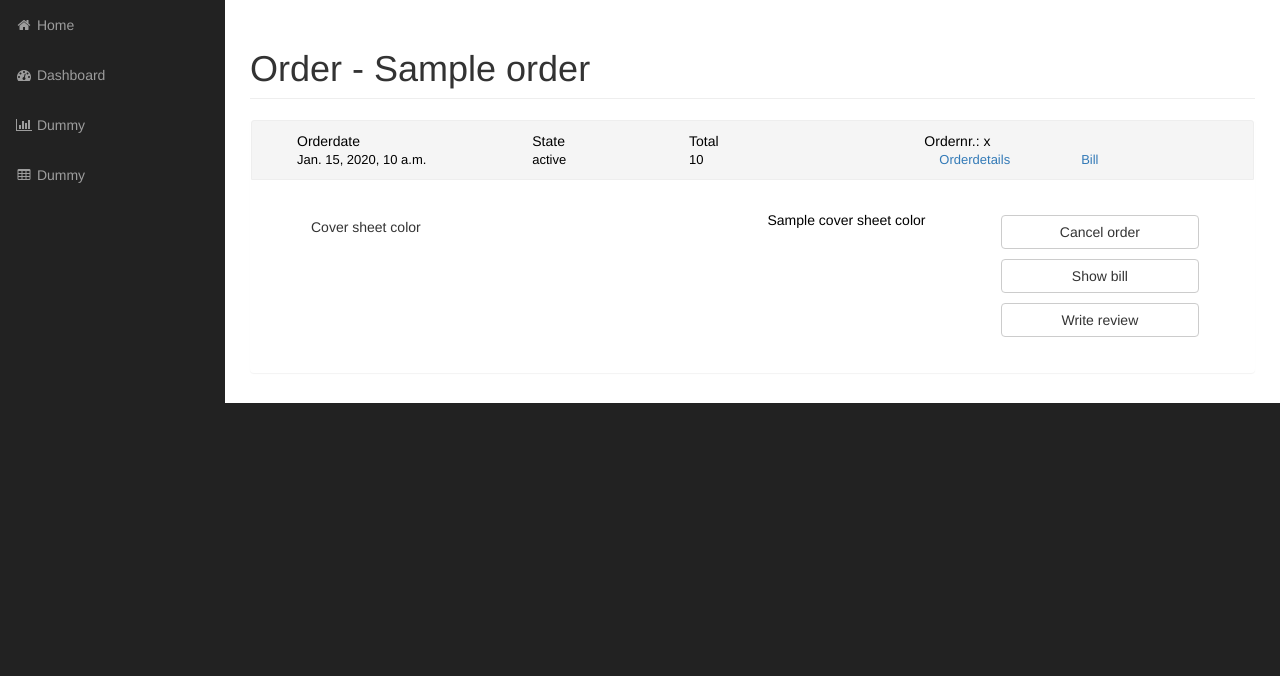
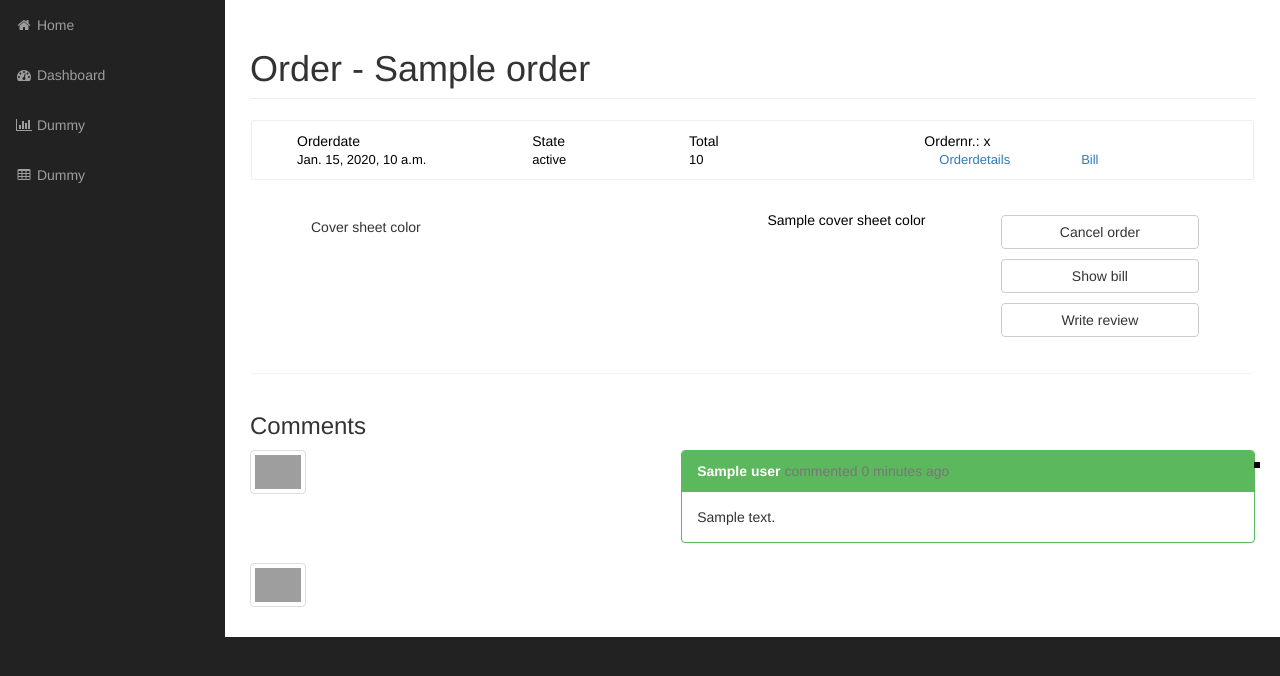
Before and after one commit to anselm92/pms, a Django app: template pms/printing/templates/printing/order/order_overview.html in a window 1280 px wide. Shown: the part 51-727 px from the top of the page. Run offline with Django 3.2, Linux system fonts and the light colour scheme; the template is opened without the code that fills it: most values are stand-ins (such as "Sample title", 1, 10 or a date in 2020); some libraries are stand-ins or nearby versions; grey boxes are pictures that could not be loaded.

Commit message:
View comments in orderoverview

```diff
--- a/pms/pms/static/css/theme.css
+++ b/pms/pms/static/css/theme.css
@@ -1,15 +1,60 @@
-.panel-heading {
-    background-color: #D0D0D0;
-}
-
-.panel-heading {
+.panel-heading-bordered {
 
     color: black;
     background-color: #f5f5f5;
     border: 1px solid #eeeeee;
 
 }
+
 .btn-fw {
     margin: 5px;
     width: 100%;
 }
+
+.panel-comment {
+    position: relative;
+}
+
+.panel-comment-right {
+    position: relative;
+}
+
+.panel-comment-right > .panel-heading:after, .panel-comment-right > .panel-heading:before {
+    position: absolute;
+    top: 11px;
+    right: 16px;
+    left: 100%;
+    width: 0;
+    height: 0;
+    display: block;
+    content: " ";
+    border-color: #000000;
+    border-style: solid solid outset;
+    pointer-events: none;
+}
+
+.panel-comment > .panel-heading:after, .panel-comment > .panel-heading:before {
+    position: absolute;
+    top: 11px;
+    left: -16px;
+    right: 100%;
+    width: 0;
+    height: 0;
+    display: block;
+    content: " ";
+    border-color: transparent;
+    border-style: solid solid outset;
+    pointer-events: none;
+}
+
+.panel-comment > .panel-heading:after {
+    border-width: 7px;
+    border-right-color: #f7f7f7;
+    margin-top: 1px;
+    margin-left: 2px;
+}
+
+.panel-comment > .panel-heading:before {
+    border-right-color: #ddd;
+    border-width: 8px;
+}
--- /dev/null
+++ b/pms/printing/templates/printing/general/comment.html
@@ -0,0 +1,26 @@
+{% load i18n %}
+
+<div class="row">
+    {% if comment.externalcomment %}
+        {% include 'printing/general/comment_profile_img.html' %}
+    {% endif %}
+
+    <div class="col-sm-7 {% if comment.staffcomment %}col-sm-offset-4{% endif %}">
+        <div class="panel {% if comment.staffcomment %}panel-comment-right{% else %}
+                    panel-comment{% endif %} panel-default {% if comment.staffcomment %}panel-green{% endif %}">
+            <div class="panel-heading">
+                <strong>{% if comment.staffcomment %}{{ comment.staffcomment.user }}{% else %}
+                    {{ comment.externalcomment.customer }}{% endif %}</strong> <span
+                    class="text-muted">{% trans 'commented' %}
+                {{ comment.create_date | timesince }}{% trans ' ago' %}</span>
+            </div>
+            <div class="panel-body">
+                {{ comment.text |safe }}
+            </div><!-- /panel-body -->
+        </div><!-- /panel panel-default -->
+    </div><!-- /col-sm-5 -->
+    {% if comment.staffcomment %}
+        {% include 'printing/general/comment_profile_img.html' %}
+    {% endif %}
+
+</div><!-- /row -->
--- /dev/null
+++ b/pms/printing/templates/printing/general/comment_profile_img.html
@@ -0,0 +1,5 @@
+<div class="col-sm-1">
+    <div class="thumbnail">
+        <img class="img-responsive user-photo" src="https://ssl.gstatic.com/accounts/ui/avatar_2x.png">
+    </div><!-- /thumbnail -->
+</div><!-- /col-sm-1 -->
--- a/pms/printing/templates/printing/order/order_overview.html
+++ b/pms/printing/templates/printing/order/order_overview.html
@@ -1,6 +1,9 @@
 {% extends "pms/base_generic.html" %}
 {% load i18n %}
-
+{% load staticfiles %}
+{% block head %}
+    <link href="{% static "css/theme.css" %}" rel="stylesheet">
+{% endblock head %}
 {% block title %}Order - {{ order.title }}{% endblock %}
 
 {% block page_title %}Order - {{ order.title }}{% endblock %}
@@ -9,12 +12,11 @@
 
     <div class="row">
     <div class="col-lg-12">
-
         <div class="panel">
-            <div style="overflow: auto" class="panel-heading orders-overview">
+            <div style="background-color: white; overflow: auto" class="panel-heading panel-heading-bordered">
                 <div style="overflow: auto" class="col-md-12">
                     <div class="col-md-3 col-xs-3" style="text-align: left; ">
-                        {% trans 'Orderdate'%}
+                        {% trans 'Orderdate' %}
                     </div>
                     <div class="col-md-2 col-xs-2">
                         {% trans 'State' %}
@@ -28,14 +30,10 @@
                 </div>
                 <div style="overflow: auto; font-size: small" class="col-md-12">
                     <div class="col-md-3 col-xs-3" style="text-align: left">
-
-                       {{ order.create_date }}
-
+                        {{ order.create_date }}
                     </div>
                     <div class="col-md-2  col-xs-2">
-
-                        {{ order.status}}
-
+                        {{ order.status }}
                     </div>
                     <div class="col-md-3  col-xs-3">
                         {{ order.total }}
@@ -43,7 +41,6 @@
                     <div class="col-md-4  col-xs-4">
                         <div class="col-md-6">
                             <a href="#">{% trans 'Orderdetails' %}</a>
-
                         </div>
                         <div class="col-md-6">
                             <a href="#">{% trans 'Bill' %}</a>
@@ -59,5 +56,18 @@
                 {% endif %}
             </div>
         </div>
+
+        <div class="row">
+            <div class="col-sm-12">
+                <h3>Comments</h3>
+            </div><!-- /col-sm-12 -->
+        </div><!-- /row -->
+        {% for comment in comments %}
+            {% include 'printing/general/comment.html' %}
+        {% empty %}
+            <div class="col-sm-12">{% trans 'No comments yet' %}</div>
+        {% endfor %}
+
     </div>
 {% endblock %}
+</div>
```
Also changed, not shown: pms/printing/views.py (+6 -1 lines).
